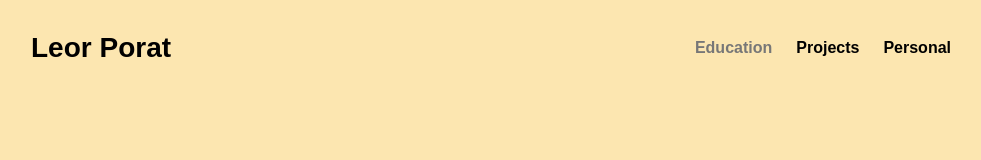
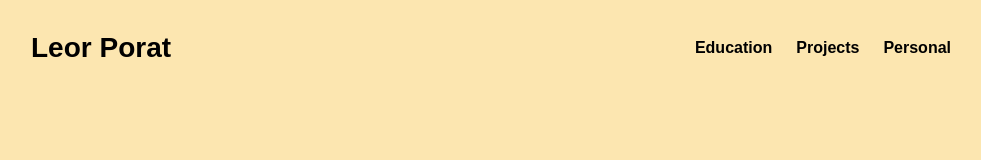
Before and after one commit to leorporat/personalWebsite, a React (Create React App) app: page / in a window 1280 px wide. Shown: the top 160 px of the page, without its empty margins (149-1130 px from the left). Built offline with nearby package versions, Linux system fonts and the light colour scheme.

Commit message:
added routing & active class

```diff
--- a/src/App.js
+++ b/src/App.js
@@ -1,12 +1,31 @@
 import './App.css';
 import Navbar from './Navbar';
 import About from './pages/About';
+import Education from './pages/Education';
+import Personal from './pages/Personal';
+import Projects from './pages/Projects';
 
 function App() {
+  let Component;
+  switch (window.location.pathname) {
+    case "/":
+      Component = About;
+      break
+    case "/education":
+      Component = Education;
+       break
+    case "/personal":
+      Component = Personal;
+      break
+    case "/projects":
+      Component = Projects;
+      break
+
+  }
   return (
     <div>
       <Navbar />
-      <About />
+      <Component />
     </div>
 
   );
--- a/src/Navbar.js
+++ b/src/Navbar.js
@@ -36,21 +36,25 @@ function Navbar() {
         */
         <div className='nav-parent'>
             <nav>
-                <a href="/" className="site-title"> Leor Porat</a>
+                <a href="/" className="site-title">Leor Porat</a>
                 <ul>
-                    <li className='active'>
-                        <a href="/education">Education</a>
-                    </li>
-                    <li>
-                        <a href="/projects">Projects</a>
-                    </li>
-                    <li>
-                        <a href="/personal">Personal</a>
-                    </li>
+                    <SetActiveRoute href="/education">Education</SetActiveRoute>
+                    <SetActiveRoute href="/projects">Projects</SetActiveRoute>
+                    <SetActiveRoute href="/personal">Personal</SetActiveRoute>
                 </ul>
             </nav>
         </div>
     )
 }
 
+function SetActiveRoute({ href, children, ...props }) {
+    const path = window.location.pathname;
+    return (
+        <li className={path === href ? "active" : ""}>
+            <a href={href} {...props}>{children}</a>
+        </li>
+    );
+
+}
+
 export default Navbar;
```
